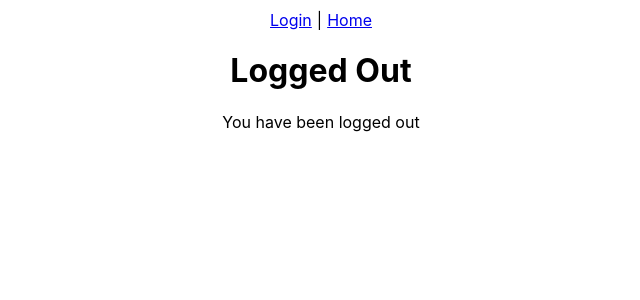
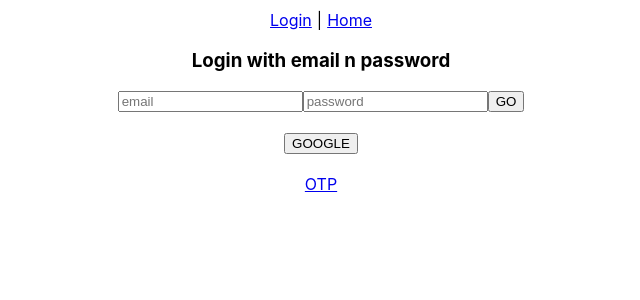
Before and after one commit to divelo-zuppli/zuppli-shop, a React (Create React App) app: page /login in a window 1280 px wide. Before the commit this address led to /. Shown: the top 300 px of the page, without its empty margins (319-959 px from the left). Built offline with nearby package versions, Linux system fonts and the light colour scheme; no server answers.

Commit message:
feat auth ready

```diff
--- a/src/App.jsx
+++ b/src/App.jsx
@@ -11,11 +11,12 @@ import Login from "./modules/auth/views/Login";
 import SendOTP from "./modules/auth/views/SendOTP";
 import VerifyOTP from "./modules/auth/views/VerifyOTP";
 import Home from "./modules/main/views/Home";
+import OTP from "./modules/auth/views/OTP";
 
 export const GlobalContext = React.createContext();
 
 const App = () => {
-  const [user, setUser] = useState({});
+  const [user, setUser] = useState(undefined);
 
   const auth = getAuth(firebaseApp);
 
@@ -39,8 +40,9 @@ const App = () => {
           <Routes>
             <Route path="/" element={<LoggedOut />} />
             <Route path="/login" element={<Login />} />
-          <Route path="/send-otp" element={<SendOTP />} />
-          <Route path="/verify-otp" element={<VerifyOTP />} />
+            <Route path="/otp" element={<OTP />} />
+            <Route path="/otp/send" element={<SendOTP />} />
+            <Route path="/otp/verify" element={<VerifyOTP />} />
             <Route path="/home" element={<Home user={user} />} />
           </Routes>
         </Router>
--- a/src/modules/auth/auth.service.js
+++ b/src/modules/auth/auth.service.js
@@ -1,5 +1,12 @@
 import axios from "axios";
-import { getAuth, signInWithCustomToken, signInWithEmailAndPassword } from "firebase/auth";
+import {
+  getAuth,
+  signInWithCustomToken,
+  signInWithEmailAndPassword,
+  GoogleAuthProvider,
+  signInWithPopup,
+  getAdditionalUserInfo,
+} from "firebase/auth";
 
 import environment from "../../environment";
 import { setFirebaseProviderId } from "../../utils";
@@ -7,6 +14,10 @@ import { setFirebaseProviderId } from "../../utils";
 import firebaseApp from "../../firebase";
 
 class AuthService {
+  constructor() {
+    this.googleAuthProvider = new GoogleAuthProvider();
+  }
+
   async sendOTP({ phoneCode, phoneNumber, channel }) {
     await axios({
       url: `${environment.API_URL}authentication/otp`,
@@ -48,11 +59,57 @@ class AuthService {
   }
 
   async login({ email, password }) {
+    console.log('LOGIN WITH EMAIL');
+
     const auth = getAuth(firebaseApp);
 
     const userCredential = await signInWithEmailAndPassword(auth, email, password);
 
     console.log('userCredential', userCredential);
+
+    const { providerId } = userCredential;
+
+    if (providerId) setFirebaseProviderId(providerId);
+  }
+
+  async loginWithGoogle() {
+    console.log('LOGIN WITH GOOGLE');
+
+    const auth = getAuth(firebaseApp);
+
+    this.googleAuthProvider.setCustomParameters({
+      prompt: 'select_account'
+    });
+
+    this.googleAuthProvider.addScope('profile');
+    this.googleAuthProvider.addScope('email');
+
+    const userCredential = await signInWithPopup(auth, this.googleAuthProvider);
+
+    const additionalUserInfo = await getAdditionalUserInfo(userCredential);
+
+    const { isNewUser } = additionalUserInfo;
+
+    const { user } = userCredential;
+
+    if (isNewUser) {
+      console.log('NEW USER');
+      /*
+      const authUid = user.uid;
+      const email = user.email;
+      const fullName = additionalUserInfo.profile.name || user.displayName;
+      const phone = user.phoneNumber || null;
+
+      await this.registerFromAuthUid({
+        authUid,
+        email,
+        fullName,
+        phone
+      });
+      */
+    }
+
+    console.log('LOGIN WITH GOOGLE RESULT', userCredential);
 
     const { providerId } = userCredential;
 
--- a/src/modules/auth/views/Login.jsx
+++ b/src/modules/auth/views/Login.jsx
@@ -1,5 +1,5 @@
 import { useState, useContext, useEffect } from "react";
-import { useNavigate } from "react-router-dom";
+import { Link, useNavigate } from "react-router-dom";
 
 import authService from '../auth.service';
 
@@ -43,6 +43,20 @@ function Login() {
         }
     };
 
+    const loginWithGoogle = async (event) => {
+        event.preventDefault();
+
+        setMessage("");
+
+        try {
+            await authService.loginWithGoogle();
+
+            // setMessage(message);
+        } catch (error) {
+            setMessage(`error: ${error.message}`);
+        }
+    };
+
     return (
         <div>
             <h3> Login with email n password </h3>
@@ -64,9 +78,10 @@ function Login() {
                 <button type="submit"> GO </button>
             </form>
             <br />
-            <button>GOOGLE</button>
+            <button onClick={loginWithGoogle}>GOOGLE</button>
             <br />
-            <button>OTP</button>
+            <br />
+            <Link to="/otp" style={{ padding: 5 }}> OTP </Link>
             {message && <div><p>{message}</p></div>}
         </div>
     );
--- /dev/null
+++ b/src/modules/auth/views/OTP.jsx
@@ -0,0 +1,37 @@
+import { useContext, useEffect } from "react";
+import { useNavigate } from "react-router-dom";
+import { Link } from 'react-router-dom';
+
+import { GlobalContext } from '../../../App';
+
+function OTP() {
+    const ctx = useContext(GlobalContext);
+    const navigate = useNavigate();
+
+    const { user } = ctx;
+
+    console.log('user', user);
+
+    useEffect(() => {
+        if (user) {
+            return navigate("/home");
+        }
+    }, [navigate, user]);
+
+    return (
+        <div>
+            <h1>OTP</h1>
+            <nav style={{ margin: 10 }}>
+            <Link to="/otp/send" style={{ padding: 5 }}>
+              Send
+            </Link>
+            |
+            <Link to="/otp/verify" style={{ padding: 5 }}>
+                Verify
+            </Link>
+            </nav>
+        </div>
+    );
+}
+
+export default OTP;
--- a/src/modules/auth/views/SendOTP.jsx
+++ b/src/modules/auth/views/SendOTP.jsx
@@ -1,5 +1,5 @@
 import { useState, useContext, useEffect } from "react";
-import { useNavigate } from "react-router-dom";
+import { useNavigate, Link } from "react-router-dom";
 
 import authService from '../auth.service';
 
@@ -100,6 +100,8 @@ function SendOTP() {
                 <button type="submit"> Send OTP </button>
             </form>
             {sendOTPMessage && <div><p>{sendOTPMessage}</p></div>}
+            <br />
+            <Link to="/otp" style={{ padding: 5 }}> OTP </Link>
         </div>
     );
 }
--- a/src/modules/auth/views/VerifyOTP.jsx
+++ b/src/modules/auth/views/VerifyOTP.jsx
@@ -1,5 +1,5 @@
 import { useState, useContext, useEffect } from "react";
-import { useNavigate } from "react-router-dom";
+import { useNavigate, Link } from "react-router-dom";
 
 import authService from '../auth.service';
 
@@ -104,6 +104,8 @@ const VerifyOTP = () => {
                 verifyOTPMessage &&
                 <div><p>{verifyOTPMessage}</p></div>
             }
+            <br />
+            <Link to="/otp" style={{ padding: 5 }}> OTP </Link>
         </div>
     );
 }
```
Lines whose indentation alone changed are shown as unchanged.
